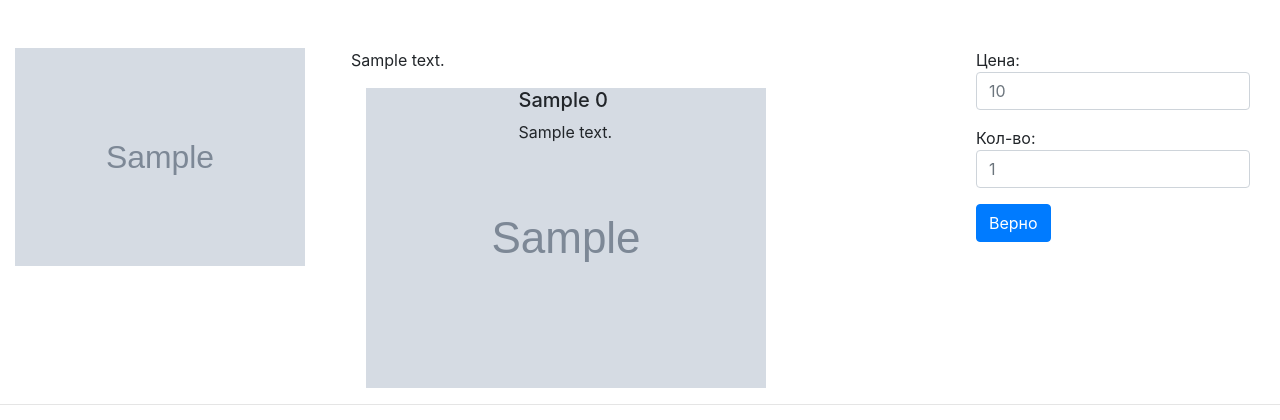
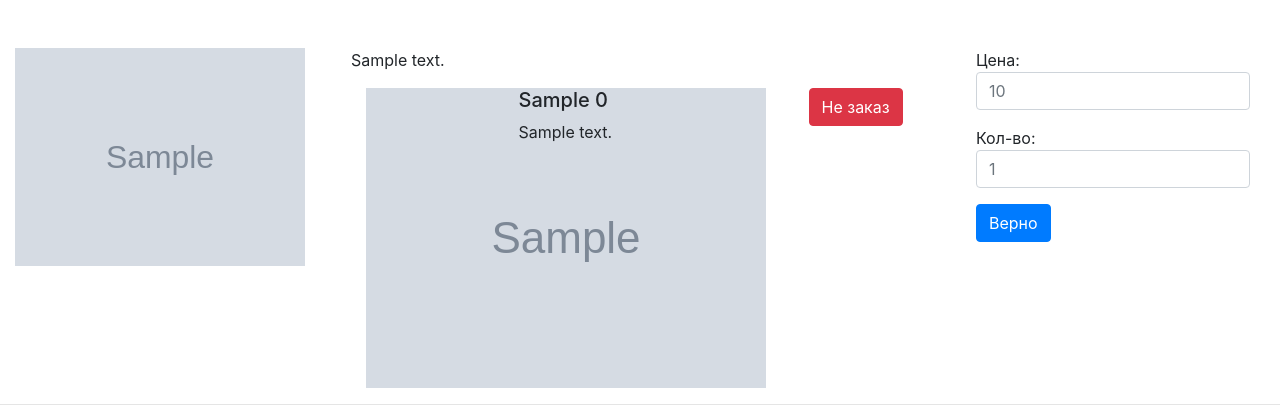
Before and after one commit to andrepopoff/SP, a Django app: template sp_helper/mainapp/templates/mainapp/account.html in a window 1280 px wide. Shown: the part 54-474 px from the top of the page. Run offline with Django 3.2, Linux system fonts and the light colour scheme; the template is opened without the code that fills it: most values are stand-ins (such as "Sample title", 1, 10 or a date in 2020); grey boxes marked "Sample" are stand-in pictures; some libraries are stand-ins or nearby versions.

Commit message:
Button "Don't order"

```diff
--- a/sp_helper/mainapp/templates/mainapp/account.html
+++ b/sp_helper/mainapp/templates/mainapp/account.html
@@ -6,7 +6,6 @@
     <div class="media">
       <img class="mr-3 col-3" src="{{ item.photo_info.0.photo_604 }}" alt="Фото товара">
       <div class="media-body col-6">
-        <!-- <h5 class="mt-0">Описание товара</h5> -->
         {{ item.photo_info.0.text|linebreaks }}
 
         <div class="media mt-3">
@@ -21,6 +20,7 @@
             {% endif %}
             {{ item.text }}
           </div>
+          <button type="button" class="btn btn-danger">Не заказ</button>
         </div>
       </div>
       <form>
```
